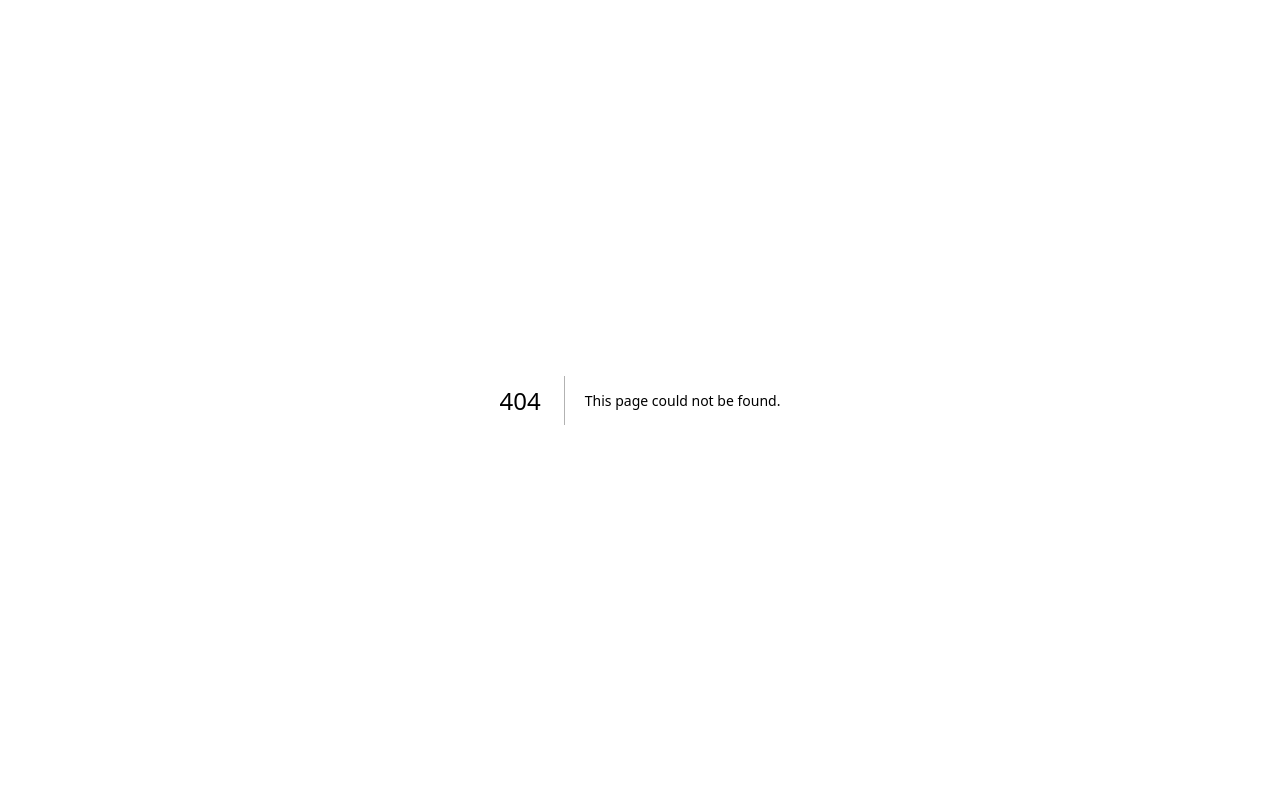
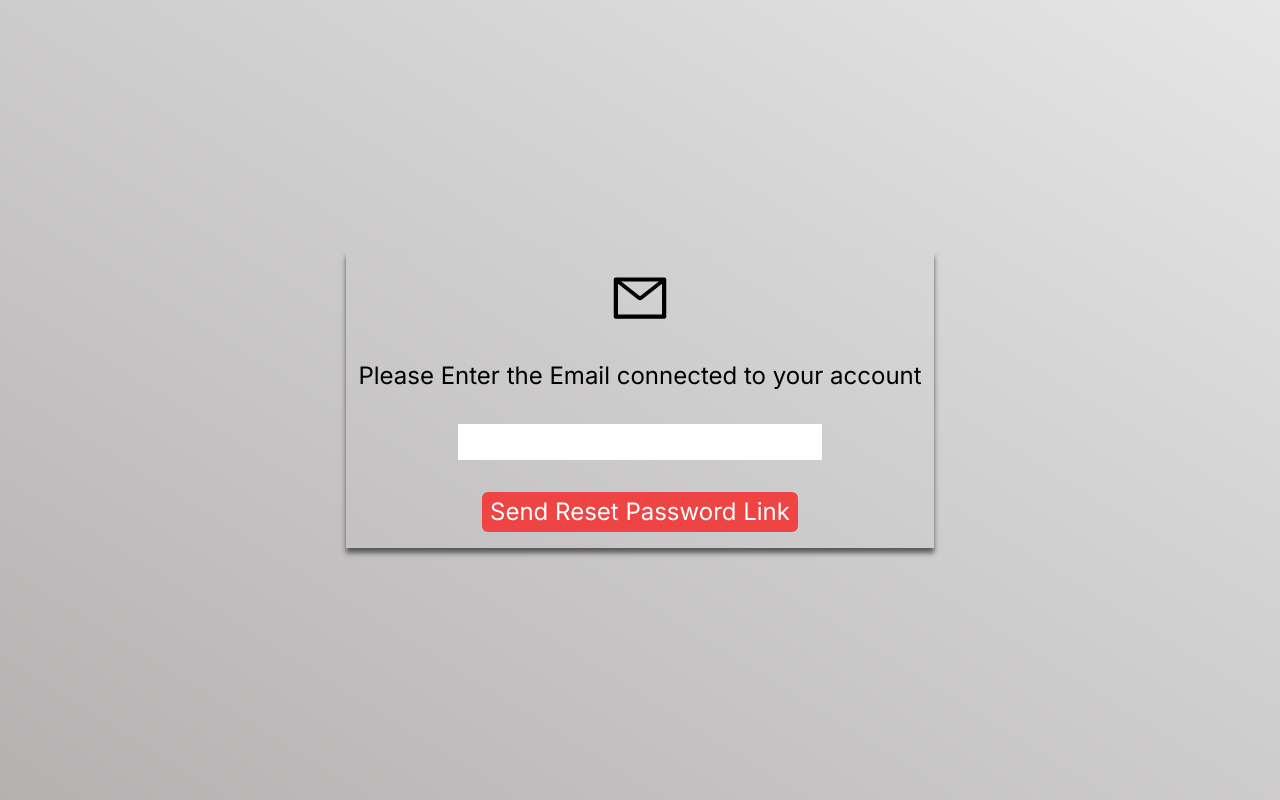
Before and after one commit to HaneeshSai/triluxo_assignemt, a Next.js app: page /forgotPassword in a window 1280 px wide. Before the commit this address had no page. Built offline with nearby package versions, Linux system fonts and the light colour scheme.

Commit message:
added password reset

```diff
--- /dev/null
+++ b/app/forgotPassword/page.jsx
@@ -0,0 +1,47 @@
+"use client";
+import React, { useState } from "react";
+import toast, { Toaster } from "react-hot-toast";
+import { AiOutlineMail } from "react-icons/ai";
+import { auth } from "../firebase";
+import { sendPasswordResetEmail } from "firebase/auth";
+import { useRouter } from "next/navigation";
+
+const ForgotPassword = () => {
+  const { push } = useRouter();
+  const [email, setEmail] = useState("");
+  const sendEmail = () => {
+    sendPasswordResetEmail(auth, email)
+      .then(
+        (a) =>
+          toast.success(
+            "password reset email has been succesfully sent, Please check your email"
+          ),
+        push("/")
+      )
+      .catch((error) => console.log(error));
+  };
+  return (
+    <div className="w-full h-full flex justify-center items-center">
+      <Toaster />
+      <div className="text-2xl items-center  flex flex-col gap-8 Shadow px-3 py-4">
+        <AiOutlineMail size={60} />
+        Please Enter the Email connected to your account
+        <input
+          onChange={(e) => setEmail(e.target.value)}
+          type="text"
+          name=""
+          id=""
+          className="px-1.5 outline-none py-0.5"
+        />
+        <button
+          onClick={sendEmail}
+          className="bg-red-500 px-2 py-1 rounded-md text-white hover:bg-red-700 "
+        >
+          Send Reset Password Link
+        </button>
+      </div>
+    </div>
+  );
+};
+
+export default ForgotPassword;
--- a/app/page.js
+++ b/app/page.js
@@ -96,9 +96,12 @@ export default function Home() {
                   )}
                 </div>
               </div>
-              <p className="text-sky-900 underline cursor-pointer">
+              <Link
+                href="forgotPassword"
+                className="text-sky-900 underline cursor-pointer"
+              >
                 forgot password?
-              </p>
+              </Link>
             </div>
 
             <button className="bg-sky-400 w-24 px-2 rounded-md font-medium text-[#ffffff] py-1.5 hover:bg-sky-500">
```
